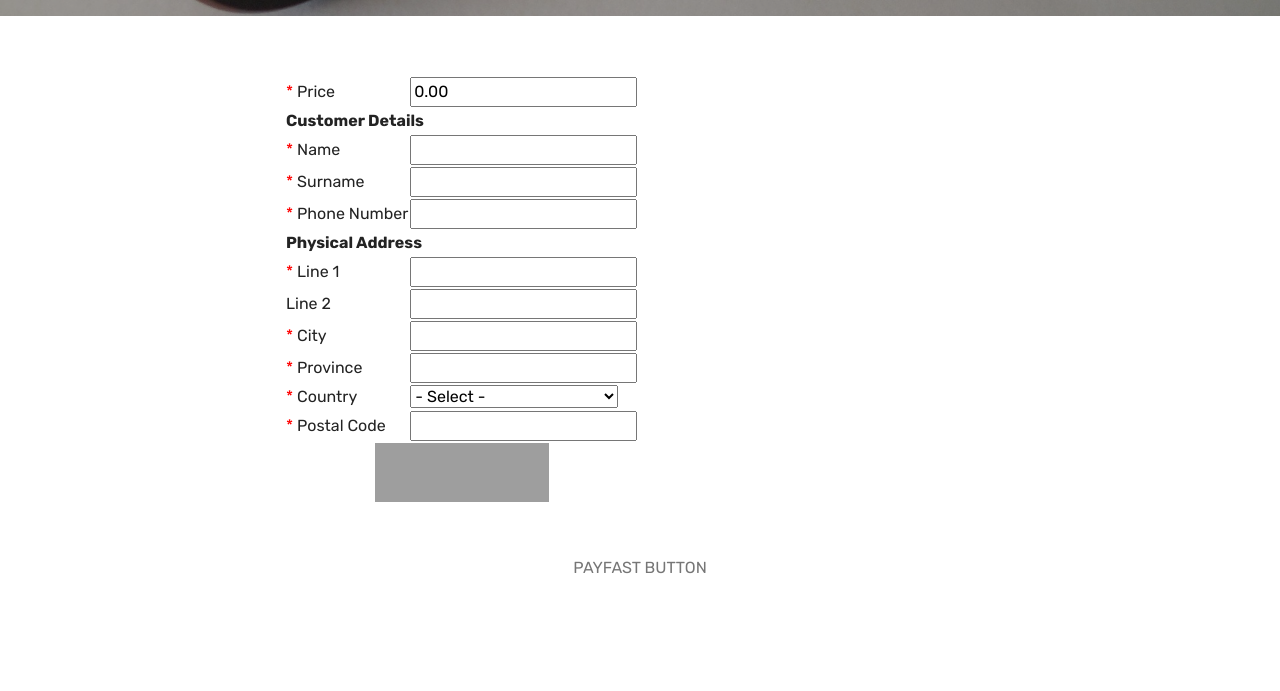
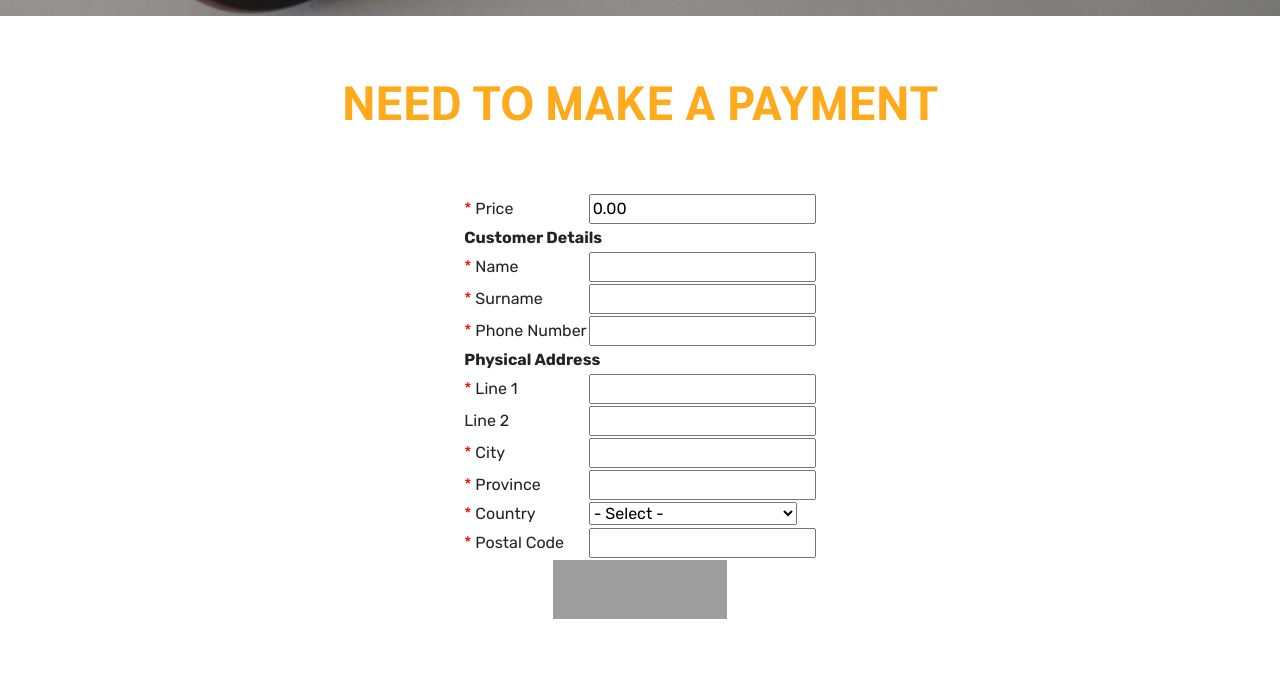
Before and after one commit to lkm777/mzanzibailbonds, a plain HTML site: page make-a-payment.html in a window 1280 px wide. Shown: the part 784-1475 px from the top of the page. Drawn offline with Linux system fonts and the light colour scheme; grey boxes are pictures that could not be loaded; files whose address does not match are found by name.

Commit message:
Update make-a-payment.html

```diff
--- a/make-a-payment.html
+++ b/make-a-payment.html
@@ -93,6 +93,20 @@
     <div class="container">
         <div class="media-container-row">
             <div class="title col-12 col-md-8">
+                <h2 class="align-center pb-3 mbr-fonts-style display-2"><strong>NEED TO MAKE A PAYMENT</strong></h2>
+
+
+            </div>
+        </div>
+    </div>
+</section>
+
+<section class="mbr-section article content1 cid-rT5odFHY3g" id="content1-v">
+
+
+
+    <div class="container">
+        <div class="media-container-row">
             <script language="JavaScript" type="text/javascript">
 
                 function click_5ae999d145f52c41a14014b20a915823( aform_reference ) {
@@ -205,19 +219,6 @@
                     </tr><tr><td colspan=2 align=center><input type="image" src="https://www.payfast.co.za/images/buttons/dark-large-paynow.png" width="174" height="59" alt="Pay Now" title="Pay Now with PayFast"></td></tr></table>
                 </form>
 
-
-            </div>
-        </div>
-    </div>
-</section>
-
-<section class="mbr-section article content1 cid-rT5odFHY3g" id="content1-v">
-
-
-
-    <div class="container">
-        <div class="media-container-row">
-            <div class="mbr-text col-12 mbr-fonts-style display-7 col-md-8">PAYFAST BUTTON</div>
         </div>
     </div>
 </section>
@@ -230,7 +231,6 @@
         <div class="media-container-row">
             <div class="title col-12 col-md-8">
                 <h2 class="align-center pb-3 mbr-fonts-style display-2"><strong>NEED HELP WITH BAIL</strong></h2>
-
 
             </div>
         </div>
```
Lines whose indentation alone changed are shown as unchanged.
